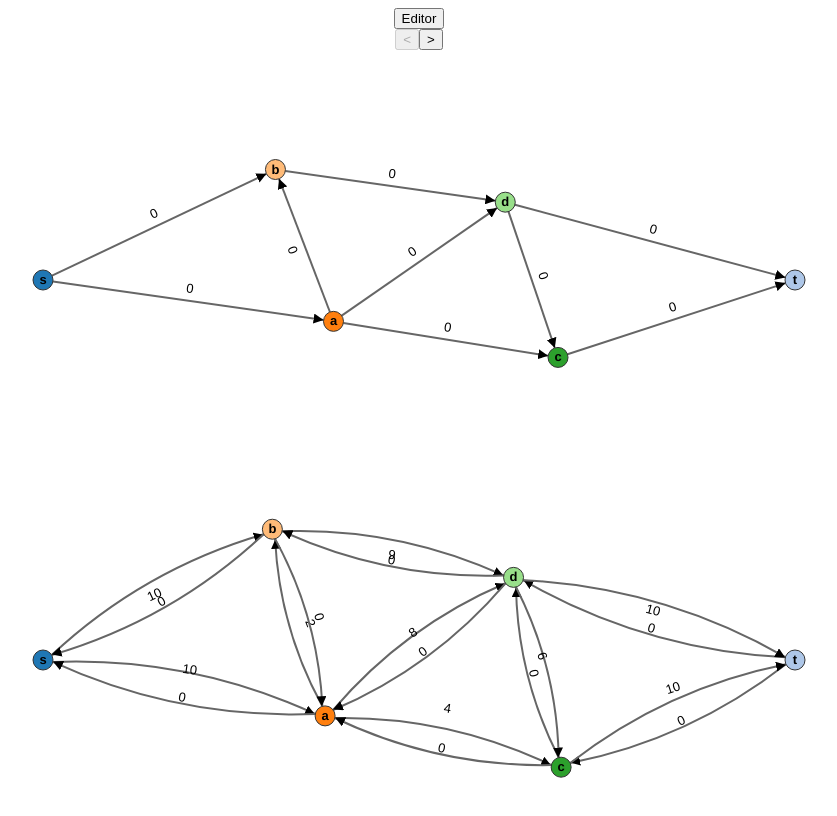
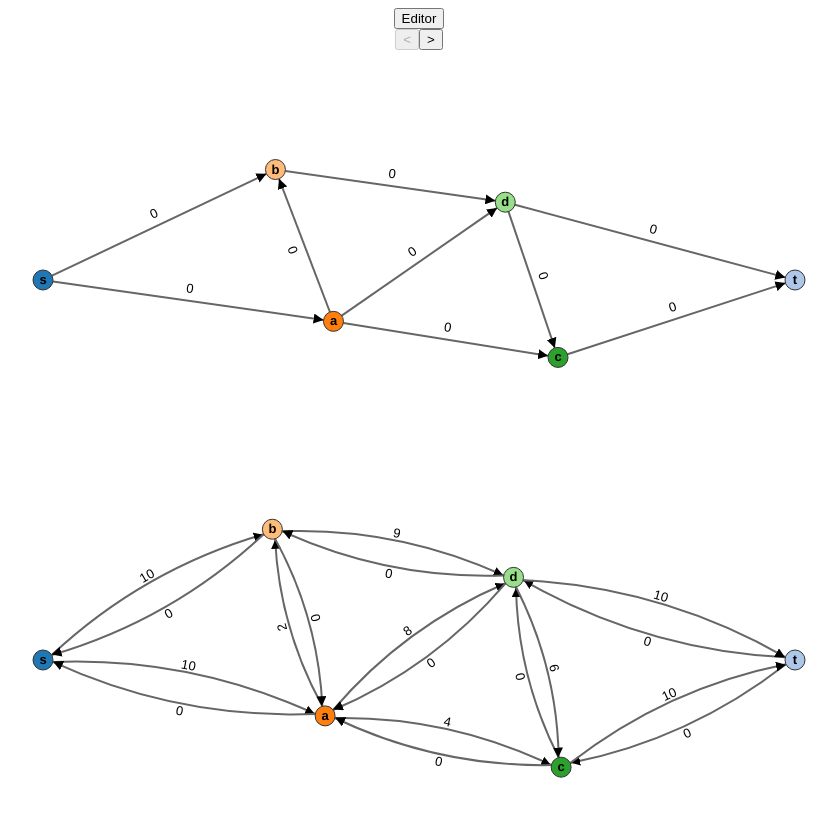
Before and after one commit to estk/nf, a plain HTML site: page index.html in a window 1280 px wide. Both pictures are taken after a click on the button "Show Steps". Shown: the whole page, without its empty margins (221-1058 px from the left). Drawn offline with Linux system fonts and the light colour scheme.

Commit message:
Fixed misaligned flow labels in residual graph.

```diff
--- a/app.css
+++ b/app.css
@@ -7,10 +7,6 @@
   fill: none;
   stroke: #666;
   stroke-width: 2px;
-}
-.residual .link text {
-  text-anchor: middle;
-  dominant-baseline: middle;
 }
 .flow .link.sending path{
   stroke-width: 3px;
--- a/graph.js
+++ b/graph.js
@@ -81,13 +81,13 @@
   };
 
   Graph.prototype.getNode = function (id) {
-    if (! this._nodes) return null;
+    if (! this._nodes) {return null}
 
     var res = this._nodes.filter(function (n) {
       return n.id === id;
     });
 
-    if (res.length === 0) return null;
+    if (res.length === 0) {return null}
 
     return res[0];
   };
@@ -105,7 +105,7 @@
   Graph.prototype.addLink = function (source, target) {
     var previous = this.getLink(source, target);
 
-    if (previous) return previous;
+    if (previous) {return previous}
 
     var newLink = {source: source, target: target};
     this._links.push( newLink );
@@ -113,13 +113,13 @@
     return newLink;
   };
   Graph.prototype.getLink = function (source, target) {
-    if (!this._links) return null;
+    if (!this._links) {return null}
 
     var res = this._links.filter(function(l) {
       return (l.source === source && l.target === target);
     });
 
-    if (res.length === 0) return null;
+    if (res.length === 0) {return null}
 
     return res[0];
   };
--- a/showSteps.js
+++ b/showSteps.js
@@ -106,10 +106,6 @@ function showSteps(log){
           targetX = d.target.x - (targetPadding * normX),
           targetY = d.target.y - (targetPadding * normY);
       return 'M' + sourceX + ',' + sourceY + 'L' + targetX + ',' + targetY;
-      // var dx = d.target.x - d.source.x,
-      //     dy = d.target.y - d.source.y,
-      //     dr = Math.sqrt(dx * dx + dy * dy);
-      // return "M" + sourceX + "," + sourceY + "A" + dr + "," + dr + " 0 0,1 " + targetX + "," + targetY;
     }
   }
   var flowForce = d3.layout.force()
@@ -144,44 +140,9 @@ function showSteps(log){
           sourceX = d.source.x + (sourcePadding * normX),
           sourceY = d.source.y + (sourcePadding * normY),
           targetX = d.target.x - (targetPadding * normX),
-          targetY = d.target.y - (targetPadding * normY),
-          h = dr - dr * Math.cos( Math.asin( dist / (2 * dr) ) ),
-          theta = -Math.atan( dy / dx );
-      d.h = h;
-      d.theta = theta;
+          targetY = d.target.y - (targetPadding * normY);
       return "M" + sourceX + "," + sourceY + "A" + dr + "," + dr + " 0 0,1 " + targetX + "," + targetY;
     }
-
-      var tspan = resPath.selectAll("text")
-//           .attr('transform', function(d) {
-//             if (!d.h || !d.theta) {return 0;}
-//
-//             return 'translate( ' + (-d.h * Math.cos( d.theta )) + ', ' + (-d.h * Math.sin( d.theta )) + ')';
-//           });
-//
-      tspan
-        .filter(function(d) {
-          return d.source.x > d.target.x;
-        })
-          .attr("rotate", "180")
-          .attr("dy", "-5");
-      tspan
-        .filter(function(d) {
-          return d.source.x <= d.target.x;
-        })
-          .attr("dy", "-10");
-
-//
-//       tspan
-//         .filter(function(d) {
-//           return d.source.x <= d.target.x;
-//         })
-//         .attr("rotate", 0)
-//         .attr('dy', function(d) {
-//           if (!d.h || !d.theta) {return 0;}
-//
-//           return -d.h * Math.sin( theta );
-//         });
 
   }
   var resForce = d3.layout.force()
@@ -204,7 +165,7 @@ function showSteps(log){
         residual = new Residual(flow, logItem.residual);
 
     back.attr("disabled", function(){ return index <= 0 ? true : null; });
-    forward.attr("disabled", function(){ return index >= log.length-1 ? true : null; })
+    forward.attr("disabled", function(){ return index >= log.length-1 ? true : null; });
 
     // Flow
     flowForce.nodes(flow.nodes())
@@ -218,12 +179,12 @@ function showSteps(log){
         .attr("class", "link")
     .append("path")
         .attr("marker-end", "url(#end-arrow1)")
-        .attr('id', function(d) {return d.source.id.toString() + d.target.id.toString();});
+        .attr('id', function(d) {return 'flow' + d.source.id.toString() + '-' + d.target.id.toString();});
 
     flowLinkEnter.append('text')
       .append('textPath')
         .attr('xlink:href', function (d) {
-          return "#" + d.source.id.toString() + d.target.id.toString();
+          return "#flow" + d.source.id.toString() + '-' + d.target.id.toString();
         })
         .attr('startOffset', '50%')
       .append('tspan')
@@ -231,13 +192,13 @@ function showSteps(log){
 
     flowPath
         .classed('sending', function(d) {
-          if (! path) return false;
+          if (! path) {return false}
           var sourceIndex = path.indexOf(d.source.id),
               targetIndex = path.indexOf(d.target.id);
           return sourceIndex >=0 && targetIndex >= 0 && sourceIndex === targetIndex-1;
         })
         .classed('resending', function(d) {
-          if (! path) return false;
+          if (! path) {return false}
           var sourceIndex = path.indexOf(d.source.id),
               targetIndex = path.indexOf(d.target.id);
           return sourceIndex >=0 && targetIndex >= 0 && sourceIndex === targetIndex-1;
@@ -278,16 +239,16 @@ function showSteps(log){
         .attr("class", "link")
       .append("path")
         .attr("marker-end", "url(#end-arrow2)")
-        .attr('id', function(d) {return d.source.id.toString() + d.target.id.toString();});
+        .attr('id', function(d) {return 'res' + d.source.id.toString() + d.target.id.toString();});
 
     resLinkEnter.append('text')
         .attr("text-anchor", "middle")
       .append('textPath')
         .attr('xlink:href', function (d) {
-          return "#" + d.source.id.toString() + d.target.id.toString();
+          return "#res" + d.source.id.toString() + d.target.id.toString();
         })
         .attr('startOffset', '50%')
-      .append('tspan')
+      .append('tspan');
 
 
     resPath
```
